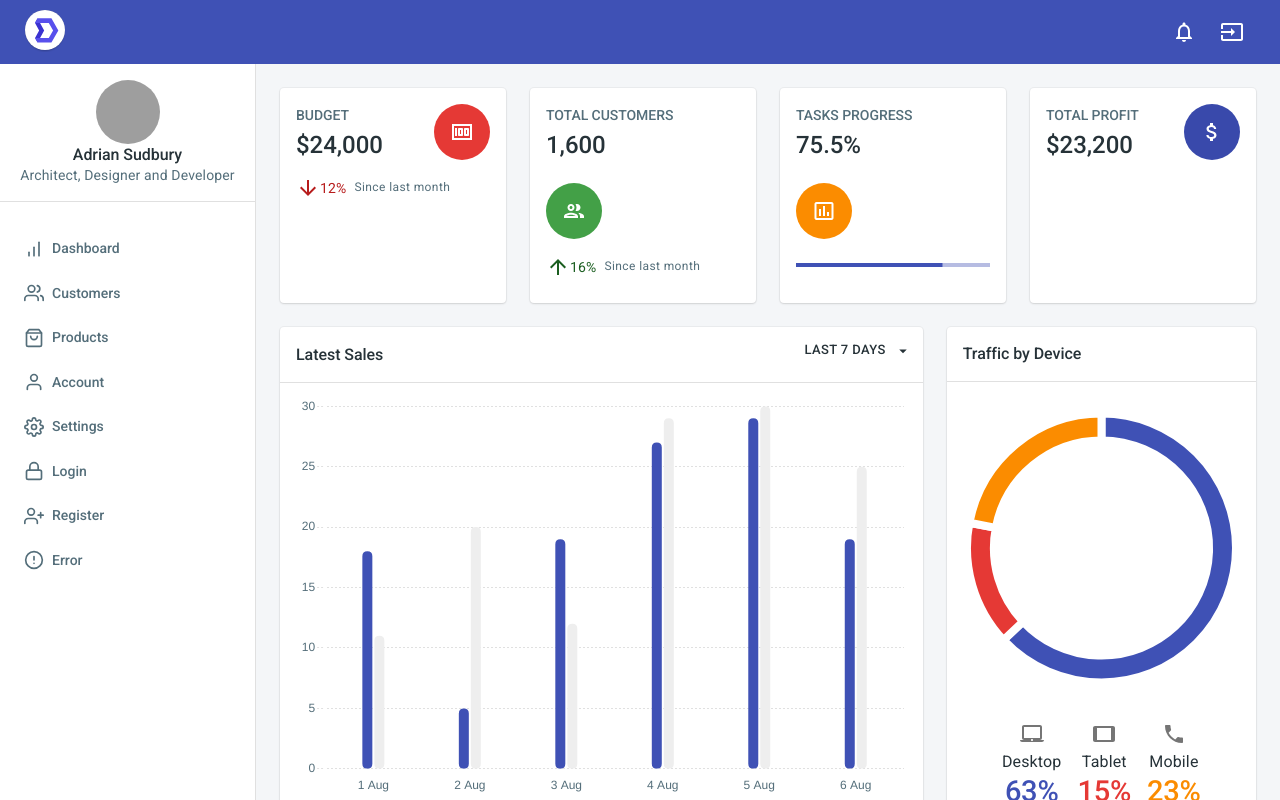
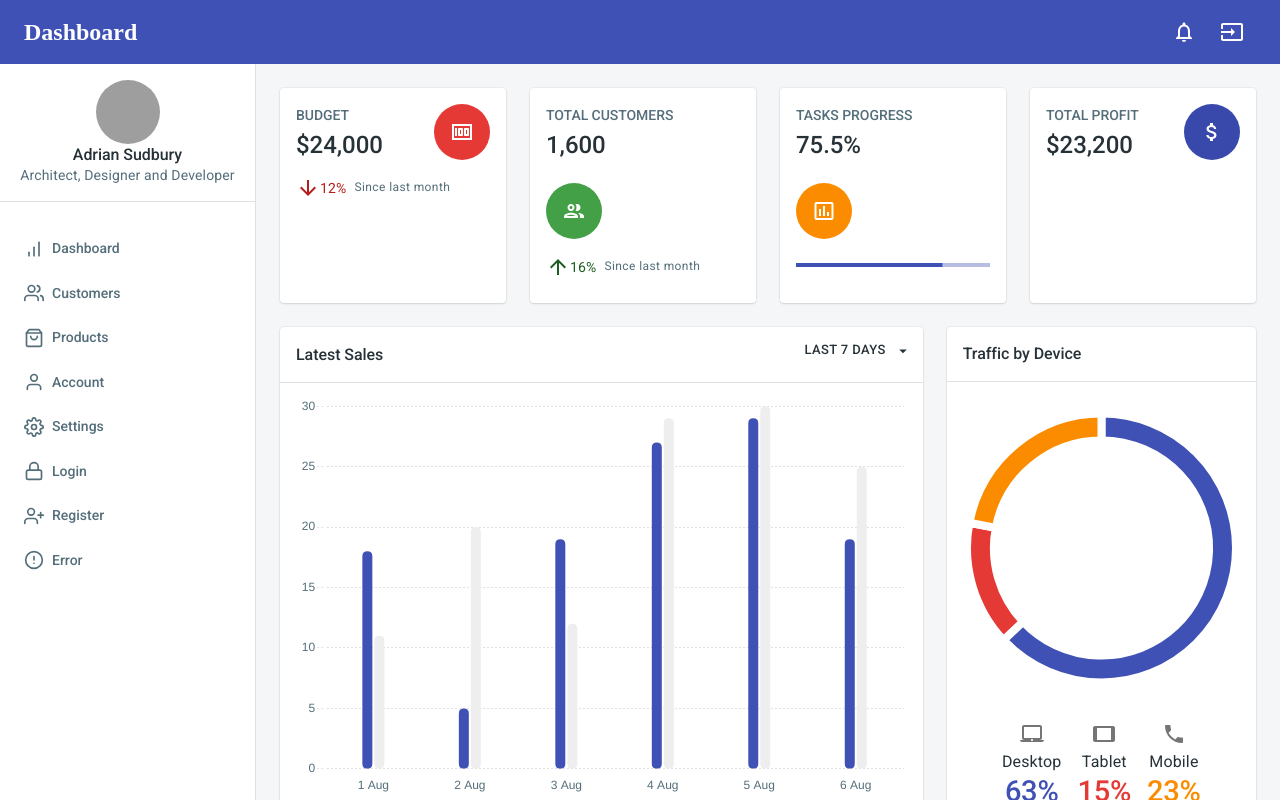
Before and after one commit to asudbury/react-material-dashboard-devias, a React (Create React App) app: page /app/dashboard in a window 1280 px wide. Built offline with nearby package versions, Linux system fonts and the light colour scheme; grey boxes are pictures that could not be loaded.

Commit message:
Attempt to fix routing issue

```diff
--- a/src/layouts/DashboardLayout/TopBar.js
+++ b/src/layouts/DashboardLayout/TopBar.js
@@ -1,5 +1,4 @@
 import React, { useState } from 'react';
-import { Link as RouterLink } from 'react-router-dom';
 import clsx from 'clsx';
 import PropTypes from 'prop-types';
 import {
@@ -14,7 +13,6 @@ import {
 import MenuIcon from '@material-ui/icons/Menu';
 import NotificationsIcon from '@material-ui/icons/NotificationsOutlined';
 import InputIcon from '@material-ui/icons/Input';
-import Logo from 'src/components/Logo';
 
 const useStyles = makeStyles(() => ({
   root: {},
@@ -24,24 +22,14 @@ const useStyles = makeStyles(() => ({
   }
 }));
 
-const TopBar = ({
-  className,
-  onMobileNavOpen,
-  ...rest
-}) => {
+const TopBar = ({ className, onMobileNavOpen, ...rest }) => {
   const classes = useStyles();
   const [notifications] = useState([]);
 
   return (
-    <AppBar
-      className={clsx(classes.root, className)}
-      elevation={0}
-      {...rest}
-    >
+    <AppBar className={clsx(classes.root, className)} elevation={0} {...rest}>
       <Toolbar>
-        <RouterLink to="/">
-          <Logo />
-        </RouterLink>
+        <h2>Dashboard</h2>
         <Box flexGrow={1} />
         <Hidden mdDown>
           <IconButton color="inherit">
@@ -58,10 +46,7 @@ const TopBar = ({
           </IconButton>
         </Hidden>
         <Hidden lgUp>
-          <IconButton
-            color="inherit"
-            onClick={onMobileNavOpen}
-          >
+          <IconButton color="inherit" onClick={onMobileNavOpen}>
             <MenuIcon />
           </IconButton>
         </Hidden>
--- a/src/layouts/MainLayout/TopBar.js
+++ b/src/layouts/MainLayout/TopBar.js
@@ -1,5 +1,4 @@
 import React from 'react';
-import { Link as RouterLink } from 'react-router-dom';
 import clsx from 'clsx';
 import PropTypes from 'prop-types';
 import {
@@ -7,7 +6,6 @@ import {
   Toolbar,
   makeStyles
 } from '@material-ui/core';
-import Logo from 'src/components/Logo';
 
 const useStyles = makeStyles(({
   root: {},
@@ -26,9 +24,7 @@ const TopBar = ({ className, ...rest }) => {
       {...rest}
     >
       <Toolbar className={classes.toolbar}>
-        <RouterLink to="/">
-          <Logo />
-        </RouterLink>
+        <h2>Dashboard</h2>
       </Toolbar>
     </AppBar>
   );
--- a/src/routes.js
+++ b/src/routes.js
@@ -6,7 +6,6 @@ import AccountView from 'src/views/account/AccountView';
 import CustomerListView from 'src/views/customer/CustomerListView';
 import DashboardView from 'src/views/reports/DashboardView';
 import LoginView from 'src/views/auth/LoginView';
-import NotFoundView from 'src/views/errors/NotFoundView';
 import ProductListView from 'src/views/product/ProductListView';
 import RegisterView from 'src/views/auth/RegisterView';
 import SettingsView from 'src/views/settings/SettingsView';
@@ -21,7 +20,7 @@ const routes = [
       { path: 'dashboard', element: <DashboardView /> },
       { path: 'products', element: <ProductListView /> },
       { path: 'settings', element: <SettingsView /> },
-      { path: '*', element: <Navigate to="/404" /> }
+      { path: '*', element: <Navigate to="/app/dashboard" /> }
     ]
   },
   {
@@ -30,9 +29,8 @@ const routes = [
     children: [
       { path: 'login', element: <LoginView /> },
       { path: 'register', element: <RegisterView /> },
-      { path: '404', element: <NotFoundView /> },
       { path: '/', element: <Navigate to="/app/dashboard" /> },
-      { path: '*', element: <Navigate to="/404" /> }
+      { path: '*', element: <Navigate to="/app/dashboard" /> }
     ]
   }
 ];
```
